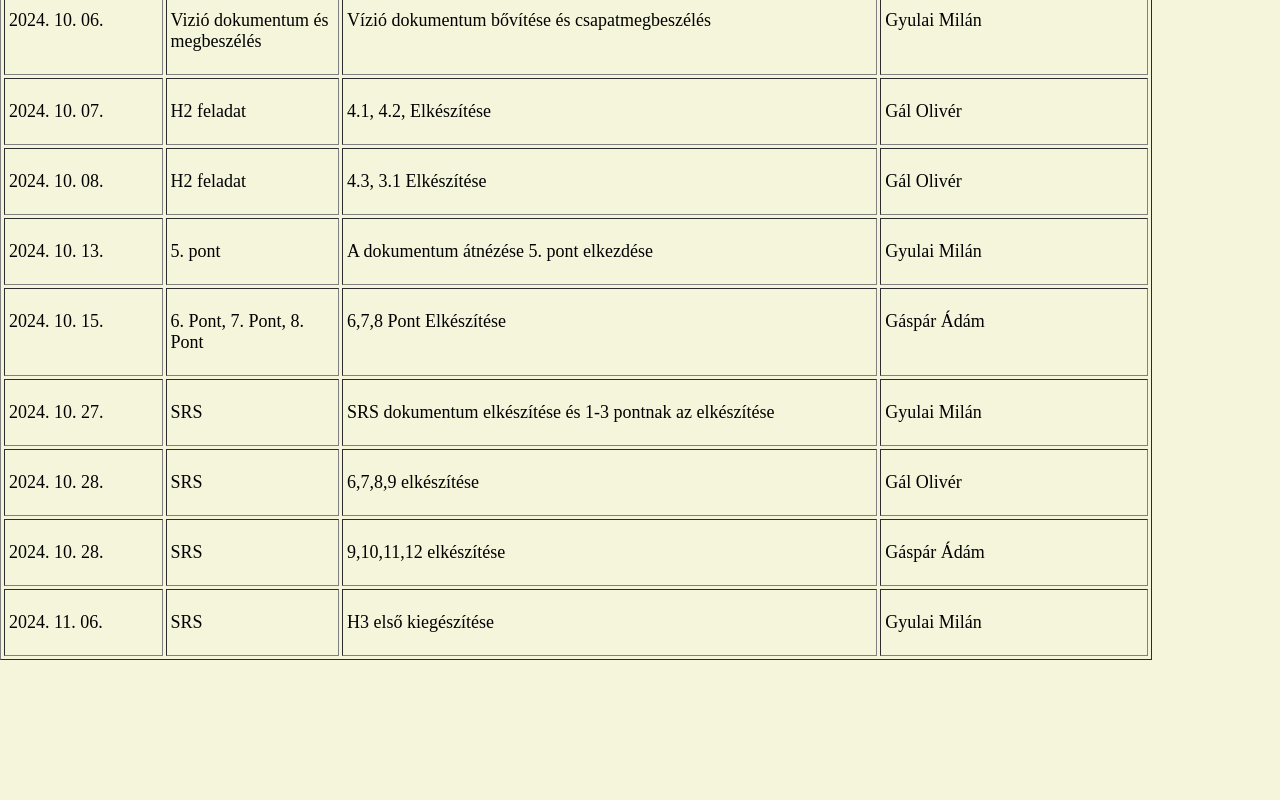
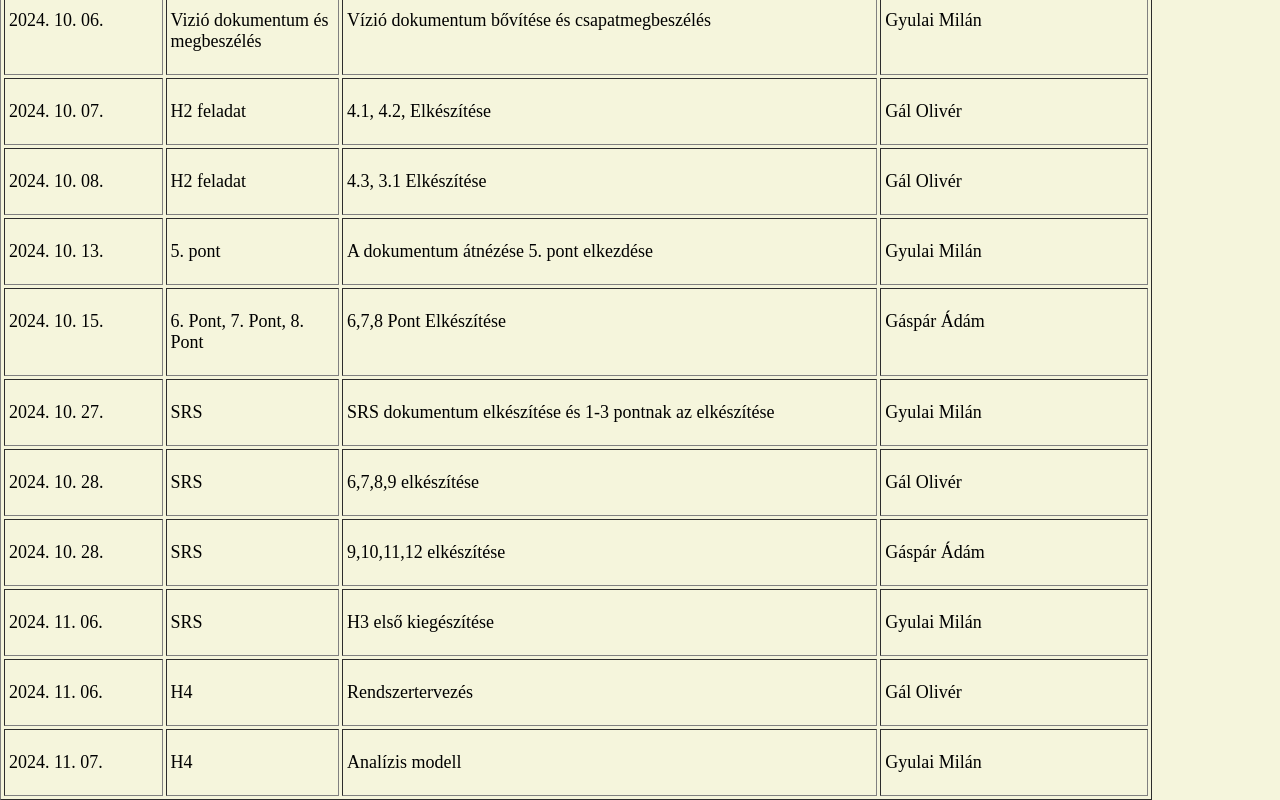
Before and after one commit to MilanGyulai/Szoftvertechnologia, a plain HTML site: page Dokumentumok/Munkanaplo.html in a window 1280 px wide. Shown: the part 506-1306 px from the top of the page. Before the commit the page ends 1166 px from the top, so only its background shows below. Drawn offline with Linux system fonts and the light colour scheme.

Commit message:
Rendszertervezés megkreálása de már a dokumentum majdnem készen van és az analizis modell elkezdese es megrealasa

```diff
--- a/Dokumentumok/Munkanaplo.html
+++ b/Dokumentumok/Munkanaplo.html
@@ -323,6 +323,52 @@
                     </p>
                 </td>
             </tr>
+            <tr valign="top">
+
+                <td sdnum="1038;0;@" width="86">
+                    <p>
+                    2024. 11. 06.
+                    </p>
+                </td>
+                <td sdnum="1038;0;@" width="57">
+                    <p>
+                    H4
+                    </p>
+                </td>
+                <td sdnum="1038;0;@" width="314">
+                    <p>
+                       Rendszertervezés
+                    </p>
+                </td>
+                <td sdnum="1038;0;@" width="152">
+                    <p>
+                        Gál Olivér
+                    </p>
+                </td>
+            </tr>
+            <tr valign="top">
+
+                <td sdnum="1038;0;@" width="86">
+                    <p>
+                    2024. 11. 07.
+                    </p>
+                </td>
+                <td sdnum="1038;0;@" width="57">
+                    <p>
+                    H4
+                    </p>
+                </td>
+                <td sdnum="1038;0;@" width="314">
+                    <p>
+                        Analízis modell
+                    </p>
+                </td>
+                <td sdnum="1038;0;@" width="152">
+                    <p>
+                        Gyulai Milán
+                    </p>
+                </td>
+            </tr>
         </tbody>
     </table>
 
```
Also changed, not shown: Dokumentumok/Inasok_ANAL0.2.html (added, +21 -0 lines), Dokumentumok/Inasok_RTERV0.5.html (added, +25 -0 lines), index.html (+2 -1 lines), Dokumentumok/Inasok_ANAL0.1.html (deleted), Képek/KezdetiOsztalyDiagram.drawio.png (added).
